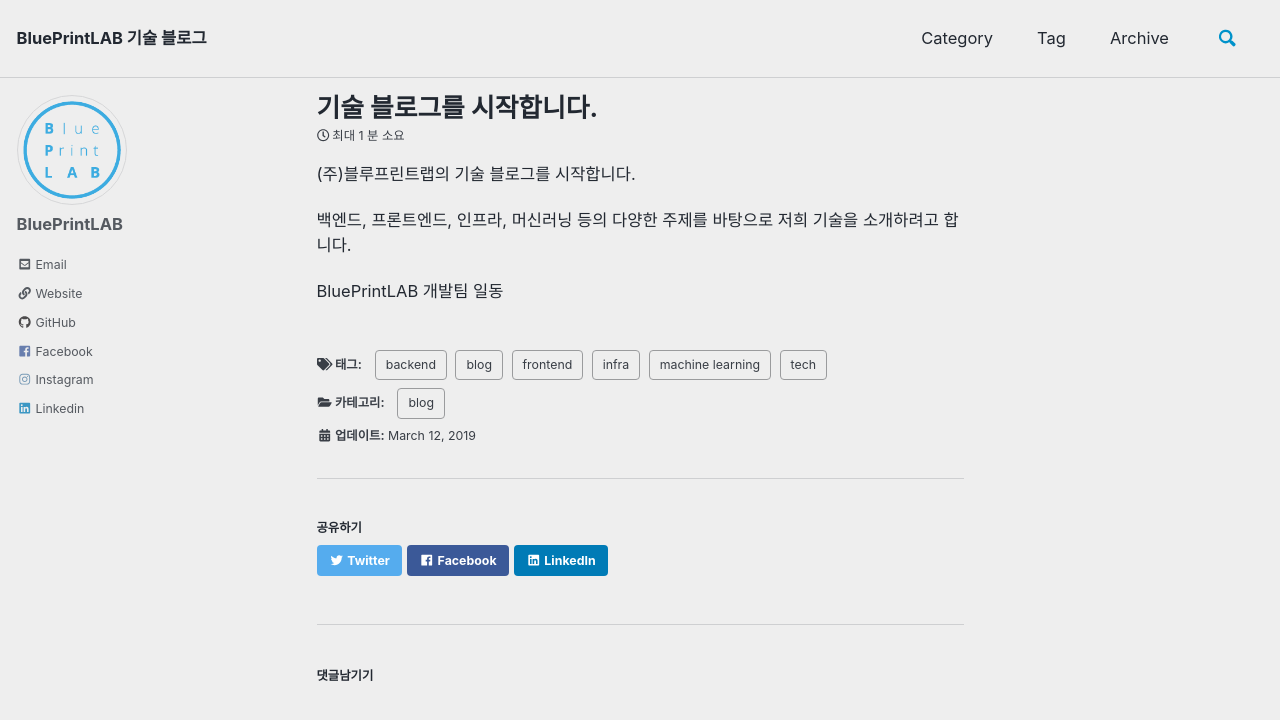
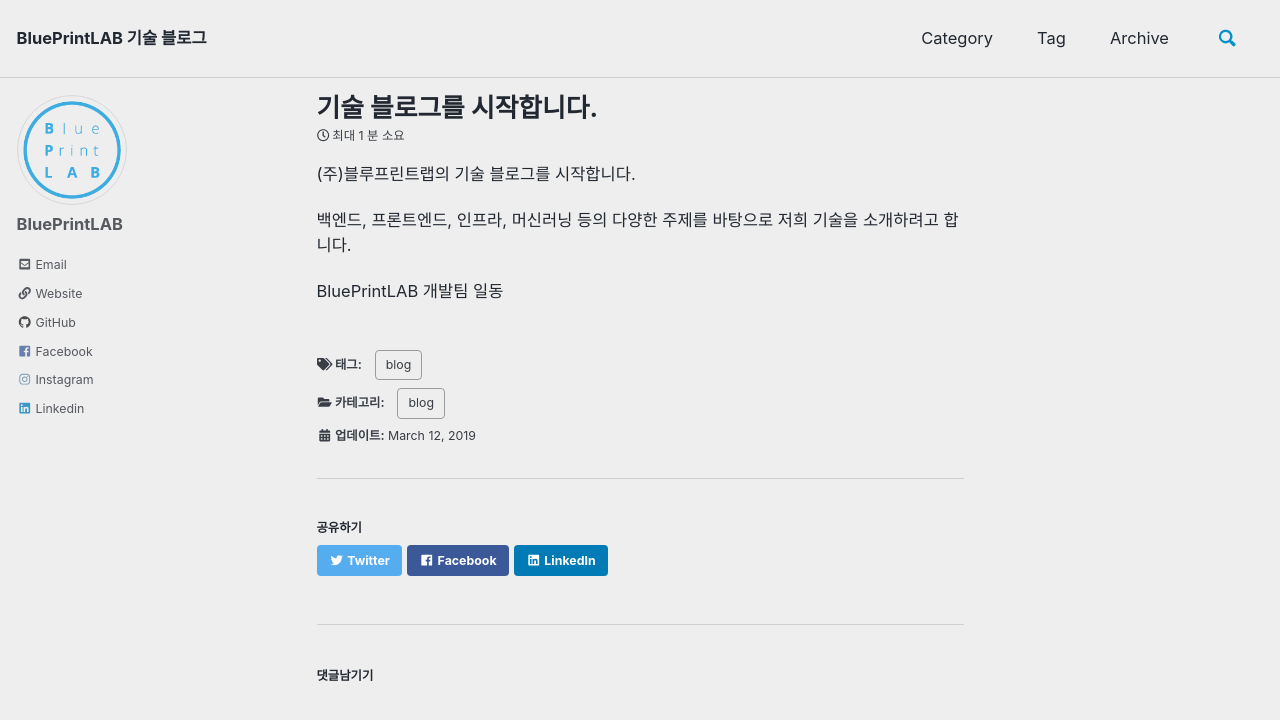
Before and after one commit to bplab/tech-blog, a Jekyll site: the page built from _posts/2019-03-12-start-tech-blog.md, in a window 1280 px wide and 900 px high. Shown: the top 720 px of the window. Built offline with Jekyll 4.4.1, drawn with Linux system fonts in a browser that asks for light colours; cached includes are drawn as plain includes; comment, search, counter and statistics services are not loaded.

Commit message:
Changed environment setting

```diff
--- a/_config.yml
+++ b/_config.yml
@@ -27,7 +27,7 @@ teaser                   : # path of fallback teaser image, e.g. "/assets/images
 logo                     : # path of logo image to display in the masthead, e.g. "/assets/images/88x88.png"
 masthead_title           : "BluePrintLAB 기술 블로그" # overrides the website title displayed in the masthead, use " " for no title
 # breadcrumbs            : false # true, false (default)
-words_per_minute         : 200
+words_per_minute         : 100
 comments:
   provider               : "disqus"
   disqus:
--- a/_posts/2019-03-12-start-tech-blog.md
+++ b/_posts/2019-03-12-start-tech-blog.md
@@ -4,11 +4,6 @@ categories:
   - blog
 tags:
   - blog
-  - tech
-  - backend
-  - frontend
-  - infra
-  - machine learning
 ---
 
 (주)블루프린트랩의 기술 블로그를 시작합니다.
```
